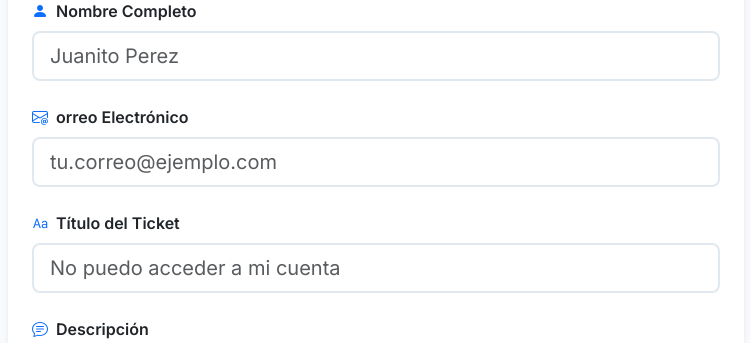
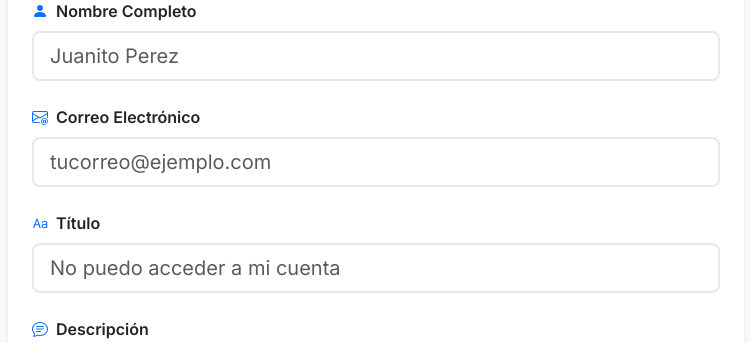
Before and after one commit to GamersEC/helpdesk, a Flask app: page /new in a window 1280 px wide. Shown: the part 327-670 px from the top of the page, without its empty margins (264-1015 px from the left). Run offline with Flask 3, Linux system fonts and the light colour scheme.

Commit message:
Cambio en los titulos

```diff
--- a/templates/new_ticket.html
+++ b/templates/new_ticket.html
@@ -40,13 +40,13 @@
                             </div>
 
                             <div class="mb-4">
-                                <label for="email" class="form-label fw-semibold"><i class="bi bi-envelope-at text-primary me-2"></i>orreo Electrónico</label>
-                                <input type="email" id="email" name="email" class="form-control form-control-lg form-control-custom" required placeholder="tu.correo@ejemplo.com">
+                                <label for="email" class="form-label fw-semibold"><i class="bi bi-envelope-at text-primary me-2"></i>Correo Electrónico</label>
+                                <input type="email" id="email" name="email" class="form-control form-control-lg form-control-custom" required placeholder="tucorreo@ejemplo.com">
                                 <div class="invalid-feedback">Por favor, ingresa un correo válido.</div>
                             </div>
 
                             <div class="mb-4">
-                                <label for="title" class="form-label fw-semibold"><i class="bi bi-type text-primary me-2"></i>Título del Ticket</label>
+                                <label for="title" class="form-label fw-semibold"><i class="bi bi-type text-primary me-2"></i>Título</label>
                                 <input type="text" id="title" name="title" class="form-control form-control-lg form-control-custom" required maxlength="100" placeholder="No puedo acceder a mi cuenta">
                                 <div class="invalid-feedback">Por favor, ingresa un título.</div>
                             </div>
```
